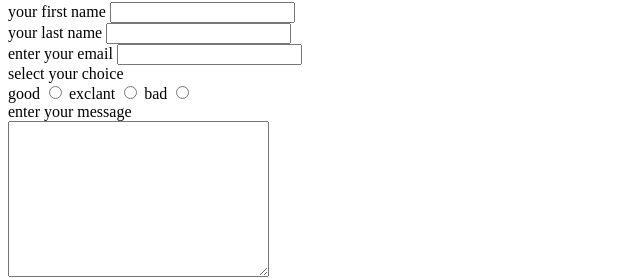
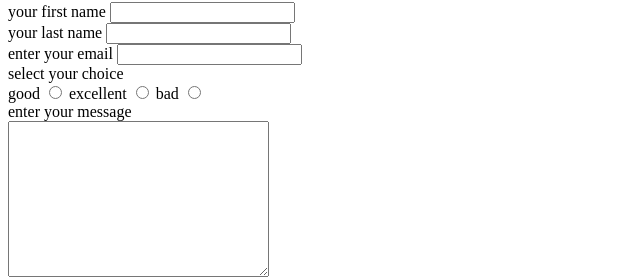
Before and after one commit to 1510200/cv, a plain HTML site: page contact.html in a window 1280 px wide. Shown: the part 284-562 px from the top of the page, 0-640 px from the left. Drawn offline with Linux system fonts and the light colour scheme.

Commit message:
Update contact.html

```diff
--- a/contact.html
+++ b/contact.html
@@ -29,8 +29,8 @@
     <br>
     <label >good</label>
     <input type="radio"name="good"id="good">
-    <label >exclant</label>
-    <input type="radio"name="exclant"id="exclant">
+    <label >excellent</label>
+    <input type="radio"name="excellent"id="excellent">
     <label >bad</label>
     <input type="radio" name="bad"id="bad">
     <br>
```
